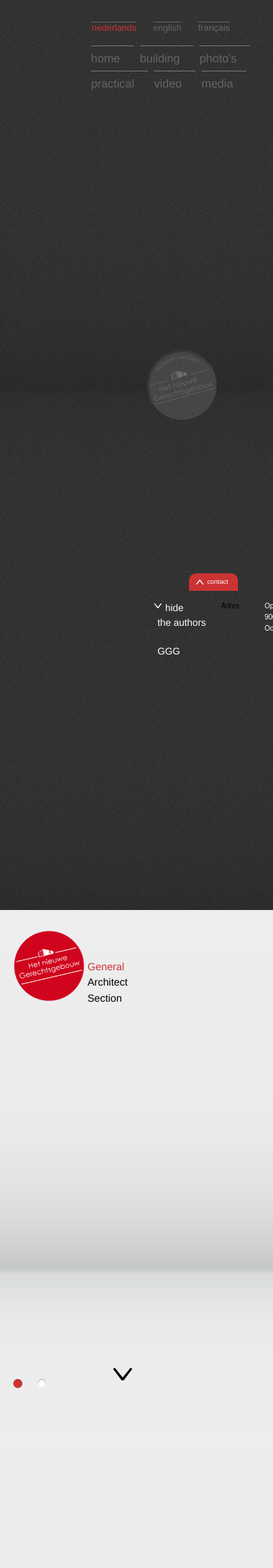
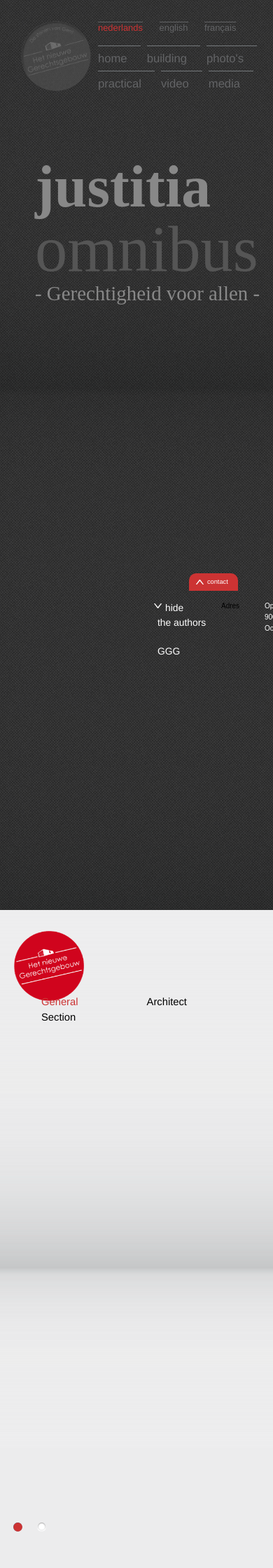
Before and after one commit to vdclouis/Build-in-Ghent, a PHP site: page / in a window 390 px wide. Shown: the top 2240 px of the page at 70% size. Run offline with PHP 8.4, Linux system fonts and the light colour scheme; some libraries are stand-ins or nearby versions.

Commit message:
responsiveFix

```diff
--- a/_styles/css/style.css
+++ b/_styles/css/style.css
@@ -742,9 +742,6 @@ tr:first-child td:first-child {
   margin: 0; }
 
 /*contact from*/
-#contact-form #lblName::before {
-  background: url(../../_images/contactIcons/user.png); }
-
 #contact-form form label {
   padding: 10px 0px 10px 40px;
   margin: 0;
@@ -1341,67 +1338,59 @@ html[xmlns] .slides {
     top: 20px;
     left: 40%; }
 
-  #home #nonshadow {
+  #home .story #nonshadow {
     position: relative;
     margin-top: 0px; }
-
-  #home #nonshadow img {
+    #home .story #nonshadow img {
       position: relative;
       margin: 20px auto 0 auto;
       top: 0;
       left: 0; }
-
-  #home #nonshadow h1 {
+    #home .story #nonshadow h1 {
       font-size: 8em;
       left: 30px;
       top: 200px; }
-
-  #home #nonshadow h2 {
+    #home .story #nonshadow h2 {
       top: 300px;
       left: 80px; }
-
-  /*beter use bottom for most resolutions?*/
-  #home #nonshadow p {
+    #home .story #nonshadow p {
       top: 400px;
       left: 70px; }
-
-  #home #shadow p {
+  #home .story #shadow p {
     display: none; }
-
-  nav#gebouwnav {
-    padding: 0px;
-    margin-top: 120px; }
-
-  nav#gebouwnav ul {
-    float: left; }
-
-  nav#gebouwnav ul li {
-    margin-left: 0;
-    margin: 0 49px; }
-
-  section#algemeen, section#architect, section#afdeling {
-    margin-top: 150px; }
 
   #gebouw .story {
     width: 480px; }
-
-  /*hammers*/
     #gebouw .story #pagerechtsgebouw {
       display: none;
       background: none; }
-
-  #gebouw .story #algemeen img, #gebouw #architect img, #gebouw #afdeling img {
-    width: 480px;
-    display: none; }
-
-  #gebouw .story .tekst {
-    float: none;
-    text-align: left; }
-
     #gebouw .story #paparkeergebouw {
       width: 480px;
       display: none;
       background: none; }
+    #gebouw .story nav#gebouwnav {
+      padding: 0px;
+      margin-top: 120px; }
+      #gebouw .story nav#gebouwnav ul {
+        float: left; }
+        #gebouw .story nav#gebouwnav ul li {
+          margin-left: 0;
+          margin: 0 49px; }
+    #gebouw .story section {
+      margin-top: 150px; }
+      #gebouw .story section .tekst {
+        height: 700px;
+        text-align: left; }
+      #gebouw .story section .scrollarrow {
+        display: none; }
+
+  #gebouw .story #algemeen img, #gebouw #architect img, #gebouw #afdeling img {
+    width: 480px;
+    display: none; }
+
+  #gebouw .story .tekst {
+    float: none;
+    text-align: left; }
 
   #fotos #flexocontainer {
     width: 80%;
@@ -1493,12 +1482,12 @@ html[xmlns] .slides {
 /*eo mediaquery*/
 @media only screen and (max-width: 480px) {
   #chooseLang {
-    margin: 0 34px 15px;
+    margin: 0 25px 15px;
     float: right; }
 
   nav#menu {
     margin: 0px 0 0 0px;
-    width: 260px;
+    width: 250px;
     float: right; }
 
   a:active, a:focus {
@@ -1517,27 +1506,12 @@ html[xmlns] .slides {
     background: url(../../_images/pa01.png) 50% 0 repeat fixed;
     /*home gradient*/
     color: black; }
-
     #home .story {
       overflow: hidden; }
-
-  /*#home .pahome{
-  	height: 1300px;
-  	margin: 0 auto;
-  	padding: 0;
-  	position: absolute;
-  	width: 1024px;
-  	z-index: 200;
-  	pointer-events: none;
-  }*/
-  #home h1, #home h2, #home p {
-    font-family: 'Myriad Pro'; }
-
-  #home #nonshadow {
+      #home .story #nonshadow {
         position: relative;
         margin-top: 0; }
-
-  #home #nonshadow img {
+        #home .story #nonshadow img {
           margin: 0;
           /*	z-index: 50;*/
           position: absolute;
@@ -1545,8 +1519,7 @@ html[xmlns] .slides {
           left: 20px;
           display: block;
           z-index: 2; }
-
-  #home #nonshadow h1 {
+        #home .story #nonshadow h1 {
           font-size: 6em;
           color: #888;
           z-index: 50;
@@ -1554,8 +1527,7 @@ html[xmlns] .slides {
           margin: 0;
           left: 40px;
           top: 200px; }
-
-  #home #nonshadow h2 {
+        #home .story #nonshadow h2 {
           font-size: 5em;
           color: #555;
           position: absolute;
@@ -1563,14 +1535,14 @@ html[xmlns] .slides {
           top: 300px;
           left: 40px;
           z-index: 50; }
-
-  /*beter use bottom for most resolutions?*/
-  #home #nonshadow p {
+        #home .story #nonshadow p {
           top: 400px;
           left: 40px; }
-
-  #home #shadow p {
+      #home .story #shadow p {
         display: none; }
+
+  #home h1, #home h2, #home p {
+    font-family: 'Myriad Pro'; }
 
   nav#gebouwnav {
     margin-top: 150px; }
--- a/_styles/style.scss
+++ b/_styles/style.scss
@@ -823,10 +823,6 @@ tr:first-child td:first-child{
 
 }
 
-#contact-form #lblName::before{
-	background: url(../../_images/contactIcons/user.png);
-}
-
 #contact-form form label{
 	padding: 10px 0px 10px 40px;
 	margin: 0;
@@ -1490,91 +1486,150 @@ filter:progid:DXImageTransform.Microsoft.gradient(startColorstr=#4C000000,endCol
 	}
 
 	#home{
-
-	}
-
-	#home .story{
-
-	}
-
-	#home h1, #home h2, #home p{
-
-	}
-
-	#home #nonshadow{
+		.story{
+
+			#nonshadow{
 				position: relative;
 				margin-top: 0px;
-	}
-
-	#home #nonshadow img {
+
+				img {
 					position: relative;
 					margin: 20px auto 0 auto;
 					top: 0;
 					left: 0;
 				}
-
-	#home #nonshadow h1 {
+				h1 {
 					font-size: 8em;
 					left: 30px;
 					top: 200px;
 				}
-
-	#home #nonshadow h2 {
+				h2 {
 					top: 300px;
 					left: 80px;
 				}
 
-	/*beter use bottom for most resolutions?*/
-	#home #nonshadow p {
+				p {
 					top: 400px;
 					left: 70px;
 				}
-
-	#home .story {
-	}
-
-	#home #shadow{
-
-	}
-
-	#home #shadow p {
+			}
+			#shadow{
+				p {
 					display: none;
+				}
+			}
+		}
+	}
+
+	#home h1, #home h2, #home p{
+
+	}
+
+	#gebouw{
+		.story{
+			width: 480px;
+
+			#pagerechtsgebouw{
+				display: none;
+				background: none;
+			}
+			#paparkeergebouw{
+				width: 480px;
+				display: none;
+				background: none;
 			}
 
 			nav#gebouwnav{
 				padding: 0px;
 				margin-top: 120px;
-	}
-
-	nav#gebouwnav ul{
+
+				ul{
 					float: left;
-	}
-
-	nav#gebouwnav ul li{
+
+					li{
 						margin-left: 0;
 						margin: 0 49px;
-	}
-
-	nav#gebouwnav ul li a{
-
-	}
-
-	#gebouw{
-
-	}
-
-	section#algemeen, section#architect, section#afdeling{
+						a{
+
+						}
+					}
+				}
+			}
+
+			section{
 				margin-top: 150px;
-	}
-
-	#gebouw .story{
-		width: 480px;
-	}
-
-	/*hammers*/
-	#gebouw .story #pagerechtsgebouw{
+
+				.tekst{
+					height: 700px;
+					text-align: left;
+				}
+				.scrollarrow{
 					display: none;
-		background: none;
+				}
+				img{
+
+				}
+				&#algemeen{
+
+					.gebouwen{
+
+						.tekst{
+
+						}
+						.scrollarrow{
+
+						}
+						img{
+
+						}
+
+					}
+					#gerechtsgebouw{
+
+						.tekst{
+
+						}
+						.scrollarrow{
+
+						}
+						img{
+
+						}
+
+					}
+					#parkeergebouw{
+
+						.tekst{
+
+						}
+						.scrollarrow{
+
+						}
+						img{
+
+						}
+
+					}
+
+				}
+				&#architect{
+
+				}
+				&#afdeling{
+
+					.tekst{
+
+					}
+					.scrollarrow{
+
+					}
+					img{
+
+					}
+
+				}
+			}
+		}
 	}
 
 	#gebouw .story #algemeen img, #gebouw #architect img, #gebouw #afdeling img{
@@ -1585,23 +1640,6 @@ filter:progid:DXImageTransform.Microsoft.gradient(startColorstr=#4C000000,endCol
 	#gebouw .story .tekst{
 		float: none;
 		text-align: left;
-	}
-
-	#gebouw .story .tekst .main, #gebouw .story .tekst .sub, #gebouw .story .tekst .arch, #gebouw .story .tekst .afd{
-	}
-
-	#gebouw .story .scrollarrow{
-
-	}
-
-	#gebouw .story #paparkeergebouw{
-		width: 480px;
-		display: none;
-		background: none;
-	}
-
-	#fotos{
-
 	}
 
 	#fotos #flexocontainer {
@@ -1813,7 +1851,7 @@ filter:progid:DXImageTransform.Microsoft.gradient(startColorstr=#4C000000,endCol
 	}
 
 	#chooseLang{
-		margin: 0 34px 15px;
+		margin: 0 25px 15px;
 		float: right;
 	}
 
@@ -1839,7 +1877,7 @@ filter:progid:DXImageTransform.Microsoft.gradient(startColorstr=#4C000000,endCol
 
 	nav#menu{
 		margin: 0px 0 0 0px;
-		width: 260px;
+		width: 250px;
 		float: right;
 	}
 
@@ -1873,32 +1911,15 @@ filter:progid:DXImageTransform.Microsoft.gradient(startColorstr=#4C000000,endCol
 	#home{
 		background: url(../../_images/pa01.png) 50% 0 repeat fixed; /*home gradient*/
 		color: black;
-	}
-
-	#home .story{
+
+		.story{
 				overflow: hidden;
-	}
-
-	/*#home .pahome{
-		height: 1300px;
-		margin: 0 auto;
-		padding: 0;
-		position: absolute;
-		width: 1024px;
-		z-index: 200;
-		pointer-events: none;
-	}*/
-
-	#home h1, #home h2, #home p{
-		font-family: 'Myriad Pro';
-	}
-
-	#home #nonshadow{
+
+			#nonshadow{
 				position: relative;
 				margin-top: 0;
-	}
-
-	#home #nonshadow img {
+
+				img {
 					margin: 0;
 				/*	z-index: 50;*/
 					position: absolute;
@@ -1907,8 +1928,7 @@ filter:progid:DXImageTransform.Microsoft.gradient(startColorstr=#4C000000,endCol
 					display: block;
 					z-index: 2;
 				}
-
-	#home #nonshadow h1 {
+				h1 {
 					font-size: 6em;
 					color: #888;
 					z-index: 50;
@@ -1917,8 +1937,7 @@ filter:progid:DXImageTransform.Microsoft.gradient(startColorstr=#4C000000,endCol
 					left: 40px;
 					top: 200px;
 				}
-
-	#home #nonshadow h2 {
+				h2 {
 					font-size: 5em;
 					color: #555;
 					position: absolute;
@@ -1927,31 +1946,31 @@ filter:progid:DXImageTransform.Microsoft.gradient(startColorstr=#4C000000,endCol
 					left: 40px;
 					z-index: 50;
 				}
-
-	/*beter use bottom for most resolutions?*/
-	#home #nonshadow p {
+				p {
 					top: 400px;
 					left: 40px;
 				}
-
-	#home .story {
-
-	}
-
-	#home #shadow{
-
-	}
-
-	#home #shadow p {
+			}
+
+			#shadow{
+
+				p {
 					display: none;
-	}
-
-	#home #shadow p:first-child{
-
-	}
-
-	#home #shadow p:last-child{
-
+
+					&:first-child{
+
+					}
+
+					&:last-child{
+
+					}
+				}
+			}
+		}
+	}
+
+	#home h1, #home h2, #home p{
+		font-family: 'Myriad Pro';
 	}
 
 	nav#gebouwnav{
```
Lines whose indentation alone changed are shown as unchanged.
